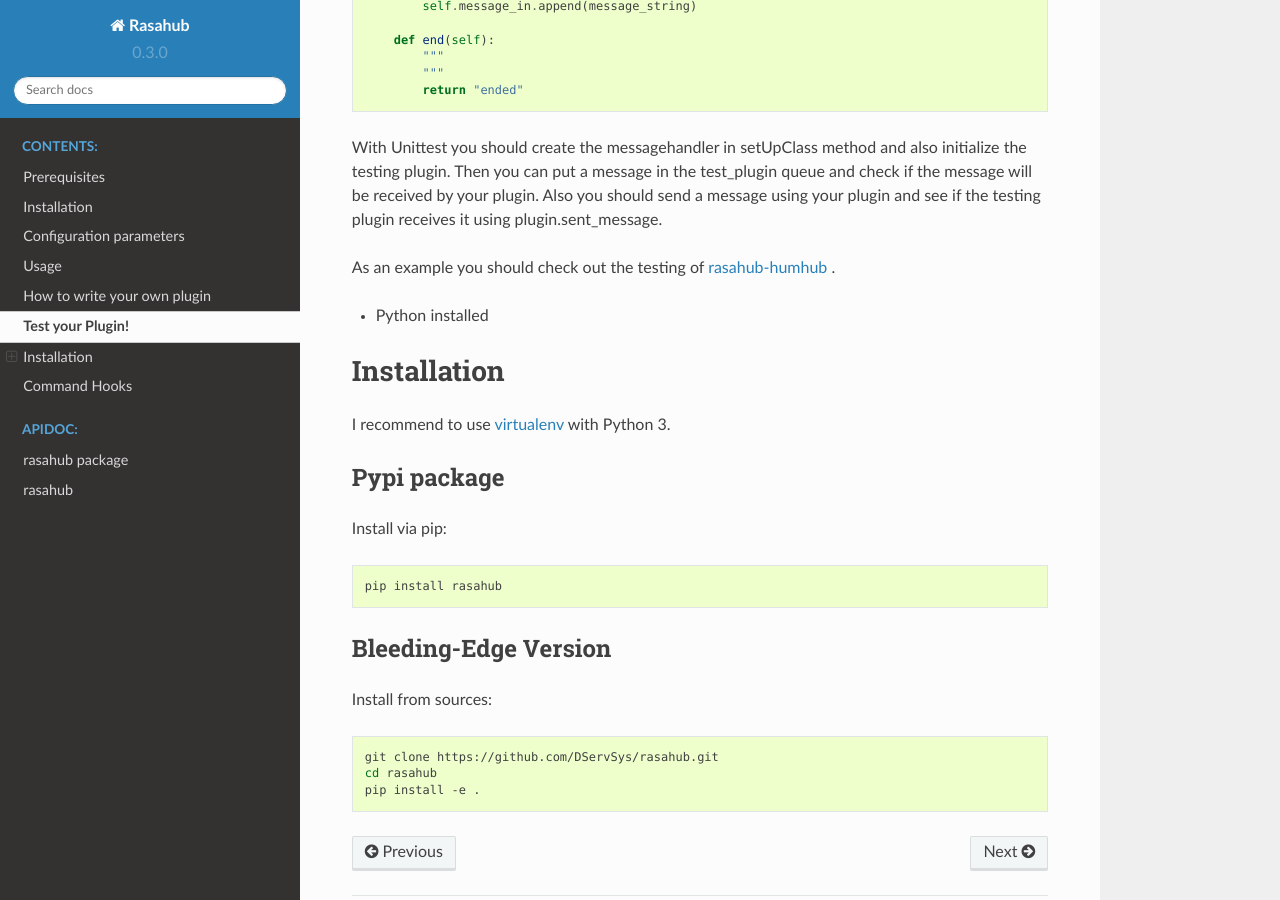
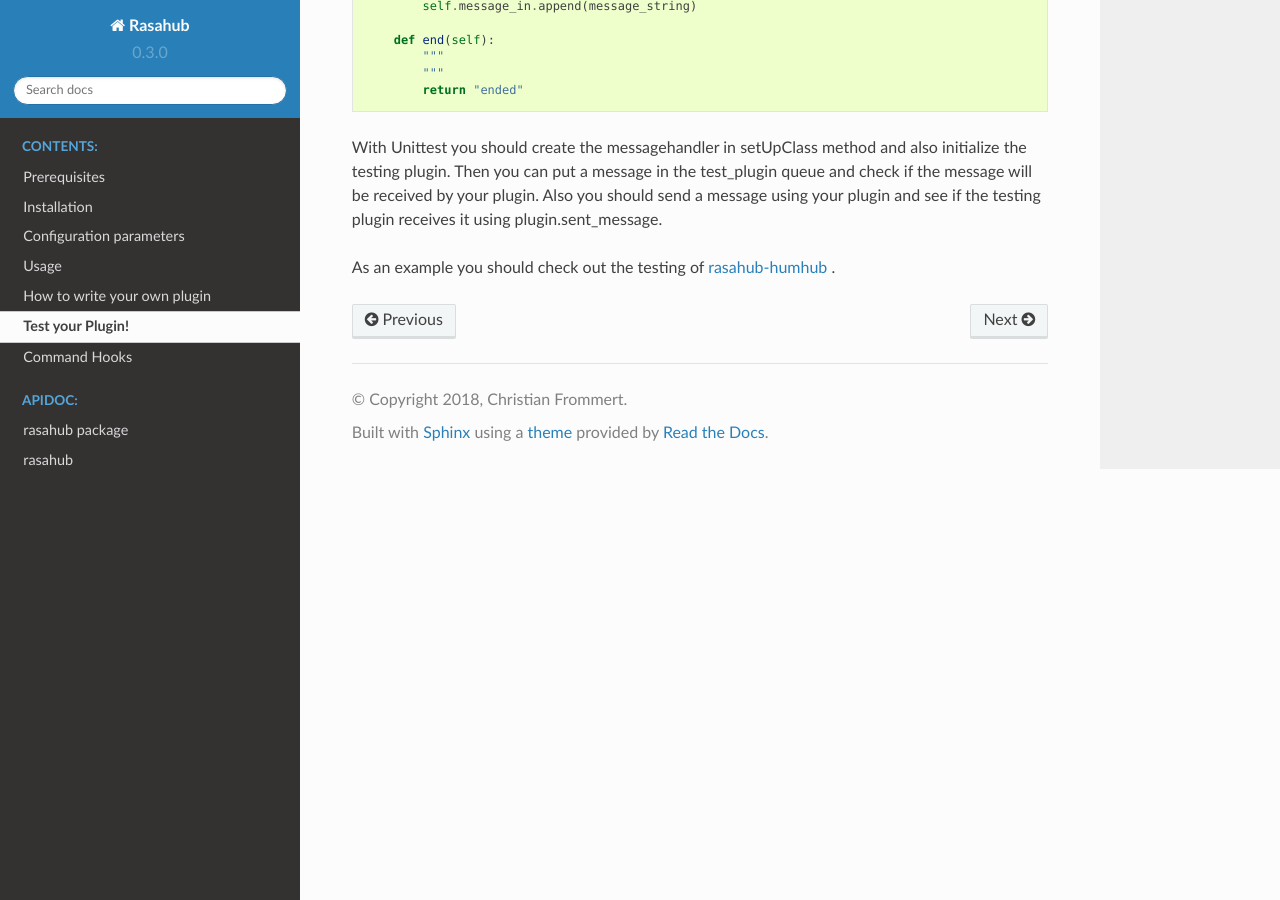
Before and after one commit to KMI-KPZ/rasahub, a Sphinx documentation site: the page built from docs/plugin_test.rst, in a window 1280 px wide and 900 px high, scrolled down 986 px. Built offline with Sphinx 7.4.7 and the Read the Docs theme 2.0.0, drawn with Linux system fonts in a browser that asks for light colours.

Commit message:
Update docs

```diff
--- a/docs/plugin_test.rst
+++ b/docs/plugin_test.rst
@@ -67,34 +67,6 @@
 
 As an example you should check out the testing of `rasahub-humhub`_ .
 
-* Python installed
-
-Installation
-============
-
-I recommend to use `virtualenv`_ with Python 3.
-
-Pypi package
-------------
-
-Install via pip:
-
-.. code-block:: bash
-
-    pip install rasahub
-
-
-Bleeding-Edge Version
----------------------
-
-Install from sources:
-
-.. code-block:: bash
-
-    git clone https://github.com/DServSys/rasahub.git
-    cd rasahub
-    pip install -e .
-
 
 .. _rasahub-humhub: https://github.com/frommie/rasahub-humhub/blob/master/tests/test_dbconnector.py
 .. _virtualenv: https://virtualenv.pypa.io/en/stable/
--- a/docs/usage.rst
+++ b/docs/usage.rst
@@ -41,4 +41,4 @@
 
 .. code-block:: bash
 
-    python -m rasahub
+    python -m rasahub -c config.yml
```
